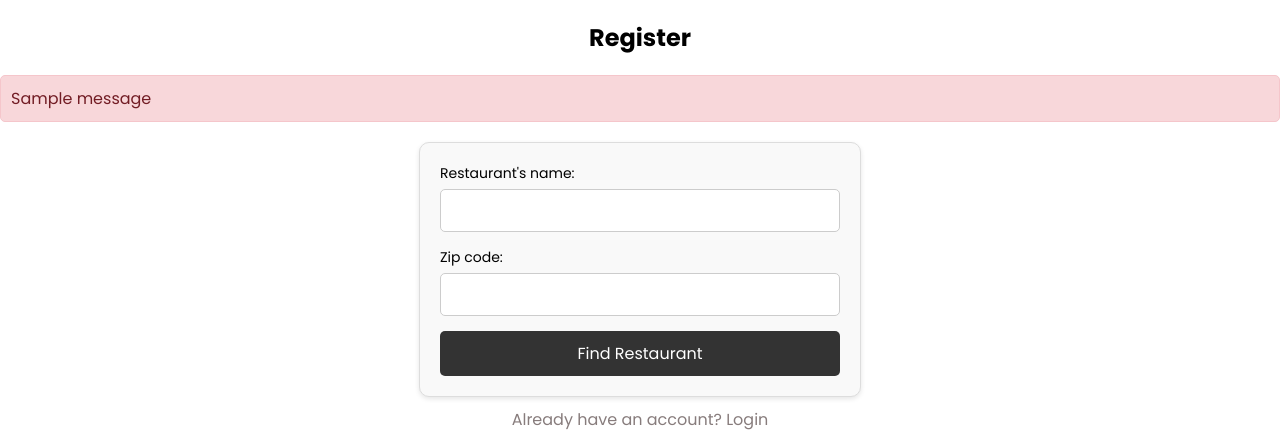
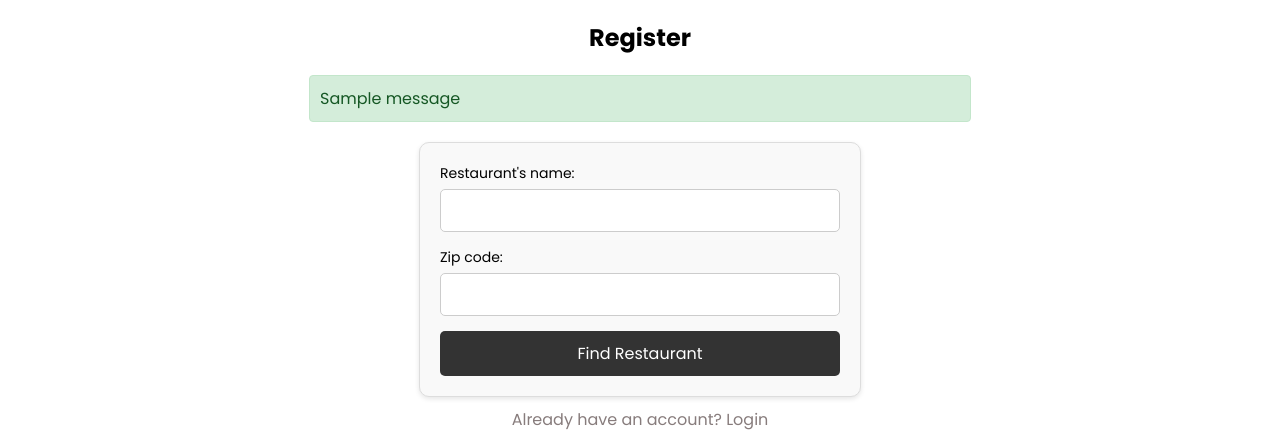
Before and after one commit to aless-x-code/RateSpotter, a Flask app: page /find_restaurant in a window 1280 px wide. Shown: the part 86-516 px from the top of the page. Run offline with Flask 3, Linux system fonts and the light colour scheme; one stand-in notice (Sample message) is shown; parts of the project's set-up code (start-up, migrations or seed data) failed here and were passed over.

Commit message:
styled flash messages, and created flash_message.html

```diff
--- a/routes.py
+++ b/routes.py
@@ -34,11 +34,11 @@ def find_restaurant():
             if matching_restaurants:
                 return render_template('select_restaurant.html', matching_restaurants=matching_restaurants)
             else:
-                flash('No matching restaurants found. Please try again.', 'danger')
+                flash('No matching restaurants found. Please try again.', 'failure')
                 return redirect(url_for('ratespotter_blueprint.find_restaurant'))
         except Exception as e:
             logging.error(f"An unexpected error occurred: {e}")
-            flash('An error occurred while processing your request. Please try again.', 'danger')
+            flash('An error occurred while processing your request. Please try again.', 'failure')
             return redirect(url_for('ratespotter_blueprint.find_restaurant'))
 
     return render_template('find_restaurant.html')
@@ -56,7 +56,7 @@ def select_restaurant():
 
         except Exception as e:
             logging.error(f"An unexpected error occurred: {e}")
-            flash('An error occurred while processing your request. Please try again.', 'danger')
+            flash('An error occurred while processing your request. Please try again.', 'failure')
             return redirect(url_for('ratespotter_blueprint.find_restaurant'))
 
     return redirect(url_for('ratespotter_blueprint.find_restaurant'))
@@ -74,24 +74,24 @@ def complete_registration():
             selected_restaurant_address = request.form["selected_restaurant_address"]
 
             if users_credentials.find_one({'username': username}):
-                flash('Username already exists. Choose a different one.', 'danger')
+                flash('Username already exists. Choose a different one.', 'failure')
                 return render_template('complete_registration.html',
                                     selected_restaurant_id=selected_restaurant_id, selected_restaurant_name=selected_restaurant_name, selected_restaurant_address=selected_restaurant_address)
             elif users_credentials.find_one({'restaurant_name': selected_restaurant_name}):
-                flash('Restaurant is already linked to another account.', 'danger')
+                flash('Restaurant is already linked to another account.', 'failure')
             else:
                 hashed_password = generate_password_hash(password)
                 tripadvisor_id = get_tripadvisor_id(selected_restaurant_name, selected_restaurant_address)
-                yelp_id = get_yelp_id(selected_restaurant_name, selected_restaurant_address)
-                google_id = get_google_id(selected_restaurant_name, selected_restaurant_address)
+                # yelp_id = get_yelp_id(selected_restaurant_name, selected_restaurant_address)
+                # google_id = get_google_id(selected_restaurant_name, selected_restaurant_address)
 
                 users_credentials.insert_one({
                     'username': username,
                     'password': hashed_password,
                     'restaurant_id': selected_restaurant_id,
                     'tripadvisor_id': tripadvisor_id,
-                    'yelp_id': yelp_id,
-                    'google_id': google_id,
+                    # 'yelp_id': yelp_id,
+                    # 'google_id': google_id,
                     'restaurant_name': selected_restaurant_name,
                     'restaurant_address': selected_restaurant_address
                 })
@@ -100,7 +100,7 @@ def complete_registration():
 
         except Exception as e:
             logging.error(f"An unexpected error occurred: {e}")
-            flash('An error occurred while processing your request. Please try again.', 'danger')
+            flash('An error occurred while processing your request. Please try again.', 'failure')
             return redirect(url_for('ratespotter_blueprint.find_restaurant'))
 
     return redirect(url_for('ratespotter_blueprint.find_restaurant'))
@@ -120,10 +120,10 @@ def login():
                 flash('Login successful.', 'success')
                 return redirect(url_for('ratespotter_blueprint.user_homepage'))
             else:
-                flash('Invalid username or password. Please try again.', 'danger')
+                flash('Invalid username or password. Please try again.', 'failure')
         except Exception as e:
             logging.error(f"An unexpected error occurred: {e}")
-            flash('An error occurred while processing your request. Please try again.', 'danger')
+            flash('An error occurred while processing your request. Please try again.', 'failure')
             return redirect(url_for('ratespotter_blueprint.login'))
 
     return render_template('login.html')
@@ -141,10 +141,10 @@ def user_homepage():
         review_collection = user_reviews[f"{username}_review_collection"]
 
         if username not in cache:
-            cache[username] = [ReviewManager('tripadvisor', review_collection),
-                               ReviewManager('google', review_collection),
-                               ReviewManager('yelp', review_collection)]
-            # cache[username] = [ReviewManager('tripadvisor', review_collection)]
+            # cache[username] = [ReviewManager('tripadvisor', review_collection),
+            #                    ReviewManager('google', review_collection),
+            #                    ReviewManager('yelp', review_collection)]
+            cache[username] = [ReviewManager('tripadvisor', review_collection)]
 
         review_managers = cache[username]
 
@@ -156,7 +156,7 @@ def user_homepage():
                             )
     except Exception as e:
             logging.error(f"An unexpected error occurred while loading user homepage: {e}")
-            flash('An error occurred while processing your request. Please try again.', 'danger')
+            flash('An error occurred while processing your request. Please try again.', 'failure')
             return redirect(url_for('ratespotter_blueprint.logout'))
 
 
@@ -179,7 +179,7 @@ def utility_processor():
             return star_emoji * int(rating)
         except Exception as e:
             logging.error(f"An unexpected error occurred while generating stars for rating: {e}")
-            flash('An error occurred while processing your request. Please try again.', 'danger')
+            flash('An error occurred while processing your request. Please try again.', 'failure')
             return redirect(url_for('ratespotter_blueprint.logout'))
 
     def generate_void_stars(rating):
@@ -188,7 +188,7 @@ def utility_processor():
             return void_star_emoji * (5 - int(rating))
         except Exception as e:
             logging.error(f"An unexpected error occurred while generatin empty stars for rating: {e}")
-            flash('An error occurred while processing your request. Please try again.', 'danger')
+            flash('An error occurred while processing your request. Please try again.', 'failure')
             return redirect(url_for('ratespotter_blueprint.logout'))
 
     return dict(generate_stars=generate_stars, generate_void_stars=generate_void_stars)
--- a/static/form.css
+++ b/static/form.css
@@ -1,8 +1,4 @@
 @import url("header.css");
-
-* {
-  font-family: "Poppins", sans-serif;
-}
 
 p {
   margin-top: 0px;
@@ -21,7 +17,6 @@ form {
 }
 
 h2 {
-  font-family: "Poppins", sans-serif;
   font-size: 24px;
   text-align: center;
   margin-bottom: 20px;
@@ -52,7 +47,6 @@ h2 {
 }
 
 .form-group label {
-  font-family: "Poppins", sans-serif;
   font-size: 14px;
   display: block;
   margin-bottom: 5px;
@@ -71,7 +65,6 @@ button[type="submit"] {
   width: 100%;
   padding: 10px;
   font-size: 16px;
-  font-family: "Poppins", sans-serif;
   background-color: #333;
   color: #fff;
   border: none;
@@ -84,21 +77,24 @@ button[type="submit"]:hover {
   background-color: #555;
 }
 
-/* Messages styling */
-ul.messages {
-  list-style: none;
-  padding: 0;
-  margin-bottom: 20px;
+.alert {
+  width: 50%;
+  padding: 10px;
+  margin: 0px auto 20px auto;
+  border-radius: 4px;
+  font-size: 16px;
 }
 
-ul.messages li {
+.alert.failure {
   background-color: #f8d7da;
   color: #721c24;
-  padding: 10px;
   border: 1px solid #f5c6cb;
-  border-radius: 5px;
-  margin-bottom: 10px;
-  font-family: "Poppins", sans-serif;
+}
+
+.alert.success {
+  background-color: #d4edda;
+  color: #155724;
+  border: 1px solid #c3e6cb;
 }
 
 .centered-container {
@@ -108,7 +104,6 @@ ul.messages li {
 .prompt_link {
   display: inline-block;
   margin-top: 10px;
-  font-family: "Poppins", sans-serif;
   text-decoration: none;
   color: #877c7c;
 }
--- a/static/header.css
+++ b/static/header.css
@@ -1,3 +1,7 @@
+* {
+  font-family: "Poppins", sans-serif;
+}
+
 html,
 body {
   margin: 0;
@@ -20,7 +24,6 @@ header h1 {
   margin: 0;
   font-size: 30px;
   font-weight: bold;
-  font-family: "Poppins", sans-serif;
 }
 
 nav {
@@ -47,7 +50,6 @@ nav a {
   text-decoration: none;
   color: #333;
   font-size: 21px;
-  font-family: "Poppins", sans-serif;
   transition: color 0.3s ease;
 }
 
@@ -55,6 +57,5 @@ header .title {
   text-decoration: none;
   color: #333;
   font-size: 30px;
-  font-family: "Poppins", sans-serif;
   transition: color 0.3s ease;
 }
--- a/static/index.css
+++ b/static/index.css
@@ -1,8 +1,4 @@
 @import url("header.css");
-
-* {
-  font-family: "Poppins", sans-serif;
-}
 
 /* Container for the two-column layout */
 .container {
--- a/static/select_restaurant.css
+++ b/static/select_restaurant.css
@@ -1,8 +1,5 @@
 @import url("header.css");
 
-* {
-  font-family: "Poppins", sans-serif;
-}
 .container {
   max-width: 600px;
   margin: 0 auto;
--- a/static/user_homepage.css
+++ b/static/user_homepage.css
@@ -1,8 +1,5 @@
 @import url("header.css");
 
-* {
-  font-family: "Poppins", sans-serif;
-}
 
 .container {
   margin: 0;
--- a/templates/find_restaurant.html
+++ b/templates/find_restaurant.html
@@ -12,15 +12,8 @@
 {% block content %}
 <div>
   <h2>Register</h2>
-  {% with messages = get_flashed_messages() %}
-    {% if messages %}
-    <ul class="messages">
-      {% for message in messages %}
-      <li>{{ message }}</li>
-      {% endfor %}
-    </ul>
-    {% endif %}
-  {% endwith %}
+
+  {% include 'flash_messages.html' %}
 
   <form method="POST" action="{{ url_for('ratespotter_blueprint.find_restaurant') }}">
 
--- /dev/null
+++ b/templates/flash_messages.html
@@ -0,0 +1,13 @@
+
+
+{% with messages = get_flashed_messages(with_categories=True) %}
+    {% if messages %}
+        <div class="alert-container">
+            {% for category, message in messages %}
+                <div class="alert {{ category }}">
+                    {{ message }}
+                </div>
+            {% endfor %}
+        </div>
+    {% endif %}
+{% endwith %}
```
Also changed, not shown: templates/complete_registration.html (+1 -9 lines), templates/login.html (+1 -9 lines).
